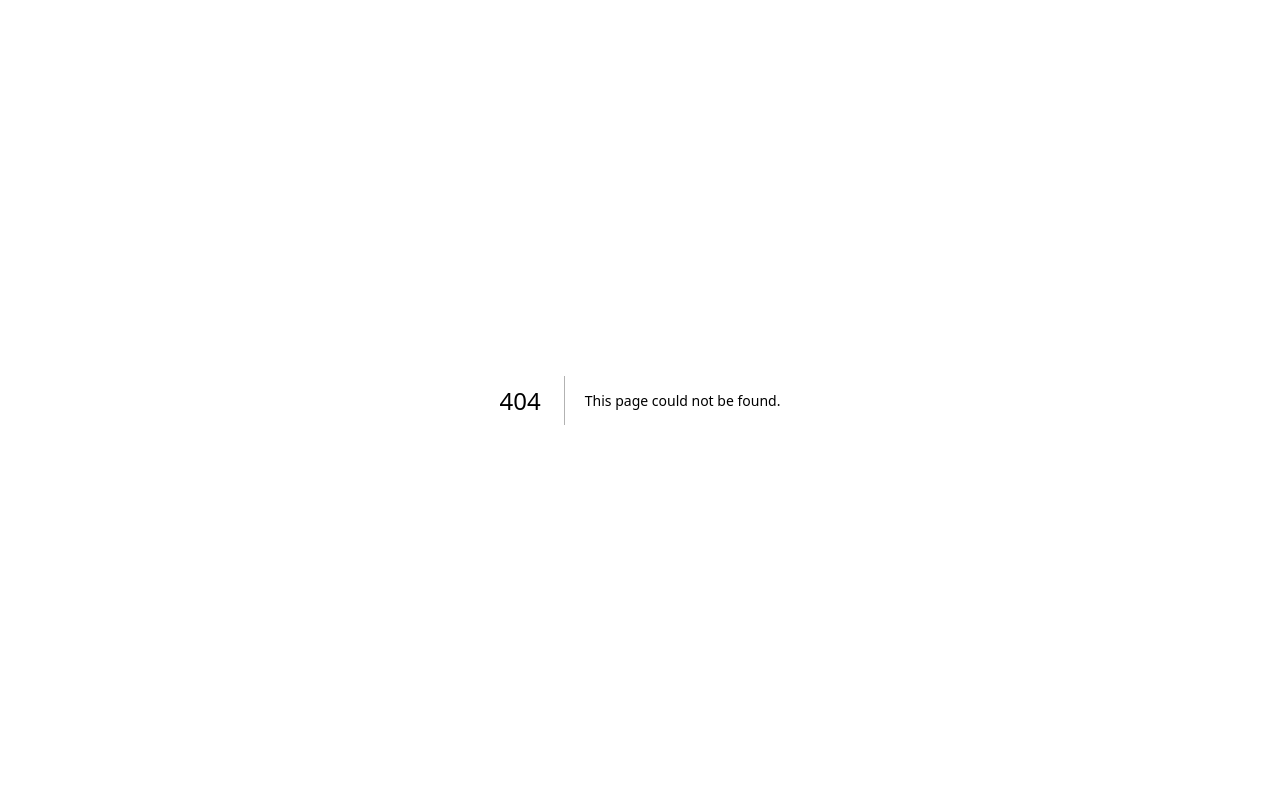
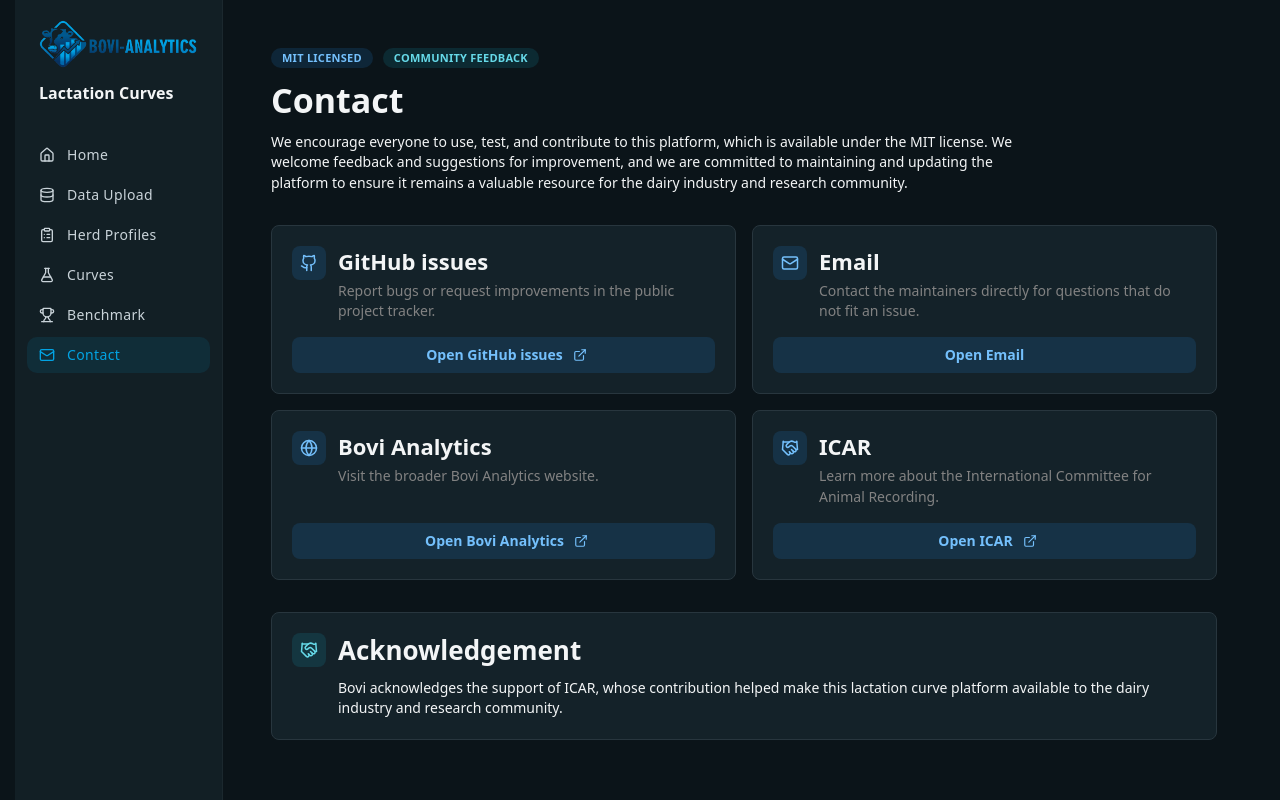
Before and after one commit to Bovi-analytics/bovi, a Next.js app in the folder apps/frontend/dashboard/: page /contact in a window 1280 px wide. Before the commit this address had no page. Built offline with nearby package versions, Linux system fonts and the light colour scheme.

Commit message:
Add dashboard contact page

```diff
--- /dev/null
+++ b/apps/frontend/dashboard/src/app/(dashboard)/contact/page.tsx
@@ -0,0 +1,129 @@
+import type { ReactElement } from "react";
+import {
+  Badge,
+  Button,
+  Group,
+  Paper,
+  SimpleGrid,
+  Stack,
+  Text,
+  ThemeIcon,
+  Title,
+} from "@mantine/core";
+import { ExternalLink, Github, Globe, Handshake, Mail } from "lucide-react";
+import type { LucideIcon } from "lucide-react";
+
+interface ContactLink {
+  readonly label: string;
+  readonly description: string;
+  readonly href: string;
+  readonly icon: LucideIcon;
+  readonly external?: boolean;
+}
+
+const CONTACT_LINKS: readonly ContactLink[] = [
+  {
+    label: "GitHub issues",
+    description: "Report bugs or request improvements in the public project tracker.",
+    href: "https://github.com/Bovi-analytics/bovi/issues",
+    icon: Github,
+    external: true,
+  },
+  {
+    label: "Email",
+    description: "Contact the maintainers directly for questions that do not fit an issue.",
+    href: "mailto:mbv32@cornell.edu",
+    icon: Mail,
+  },
+  {
+    label: "Bovi Analytics",
+    description: "Visit the broader Bovi Analytics website.",
+    href: "https://bovi-analytics.org/",
+    icon: Globe,
+    external: true,
+  },
+  {
+    label: "ICAR",
+    description: "Learn more about the International Committee for Animal Recording.",
+    href: "https://www.icar.org/",
+    icon: Handshake,
+    external: true,
+  },
+];
+
+export default function ContactPage(): ReactElement {
+  return (
+    <div className="space-y-8 p-6">
+      <Group justify="space-between" align="flex-start" gap="md">
+        <div>
+          <Group gap="xs" mb="xs">
+            <Badge variant="light" color="blue">
+              MIT licensed
+            </Badge>
+            <Badge variant="light" color="cyan">
+              Community feedback
+            </Badge>
+          </Group>
+          <Title order={1}>Contact</Title>
+          <Text mt="xs" maw={760} size="sm">
+            We encourage everyone to use, test, and contribute to this platform, which is available
+            under the MIT license. We welcome feedback and suggestions for improvement, and we are
+            committed to maintaining and updating the platform to ensure it remains a valuable
+            resource for the dairy industry and research community.
+          </Text>
+        </div>
+      </Group>
+
+      <SimpleGrid cols={{ base: 1, md: 2 }} spacing="md">
+        {CONTACT_LINKS.map((item) => {
+          const Icon = item.icon;
+
+          return (
+            <Paper key={item.href} withBorder radius="md" p="lg">
+              <Stack gap="md" h="100%">
+                <Group gap="sm" align="flex-start" wrap="nowrap">
+                  <ThemeIcon variant="light" size="lg" radius="md">
+                    <Icon size={18} />
+                  </ThemeIcon>
+                  <div>
+                    <Title order={3}>{item.label}</Title>
+                    <Text size="sm" c="dimmed" mt={4}>
+                      {item.description}
+                    </Text>
+                  </div>
+                </Group>
+
+                <Button
+                  component="a"
+                  href={item.href}
+                  target={item.external ? "_blank" : undefined}
+                  rel={item.external ? "noreferrer" : undefined}
+                  variant="light"
+                  mt="auto"
+                  rightSection={item.external ? <ExternalLink size={14} /> : undefined}
+                >
+                  Open {item.label}
+                </Button>
+              </Stack>
+            </Paper>
+          );
+        })}
+      </SimpleGrid>
+
+      <Paper withBorder radius="md" p="lg">
+        <Group gap="sm" align="flex-start" wrap="nowrap">
+          <ThemeIcon variant="light" color="cyan" size="lg" radius="md">
+            <Handshake size={18} />
+          </ThemeIcon>
+          <Stack gap="xs">
+            <Title order={2}>Acknowledgement</Title>
+            <Text size="sm">
+              Bovi acknowledges the support of ICAR, whose contribution helped make this lactation
+              curve platform available to the dairy industry and research community.
+            </Text>
+          </Stack>
+        </Group>
+      </Paper>
+    </div>
+  );
+}
--- a/apps/frontend/dashboard/src/components/dashboard/navigation.ts
+++ b/apps/frontend/dashboard/src/components/dashboard/navigation.ts
@@ -1,5 +1,5 @@
 import type { LucideIcon } from "lucide-react";
-import { ClipboardList, Database, FlaskConical, Home, Trophy } from "lucide-react";
+import { ClipboardList, Database, FlaskConical, Home, Mail, Trophy } from "lucide-react";
 
 export interface NavigationItem {
   readonly label: string;
@@ -13,4 +13,5 @@
   { label: "Herd Profiles", href: "/herd-profiles", icon: ClipboardList },
   { label: "Curves", href: "/curves", icon: FlaskConical },
   { label: "Benchmark", href: "/benchmark", icon: Trophy },
+  { label: "Contact", href: "/contact", icon: Mail },
 ];
```
Also changed, not shown: 1 other file (tests, documents, lock files or other folders).
